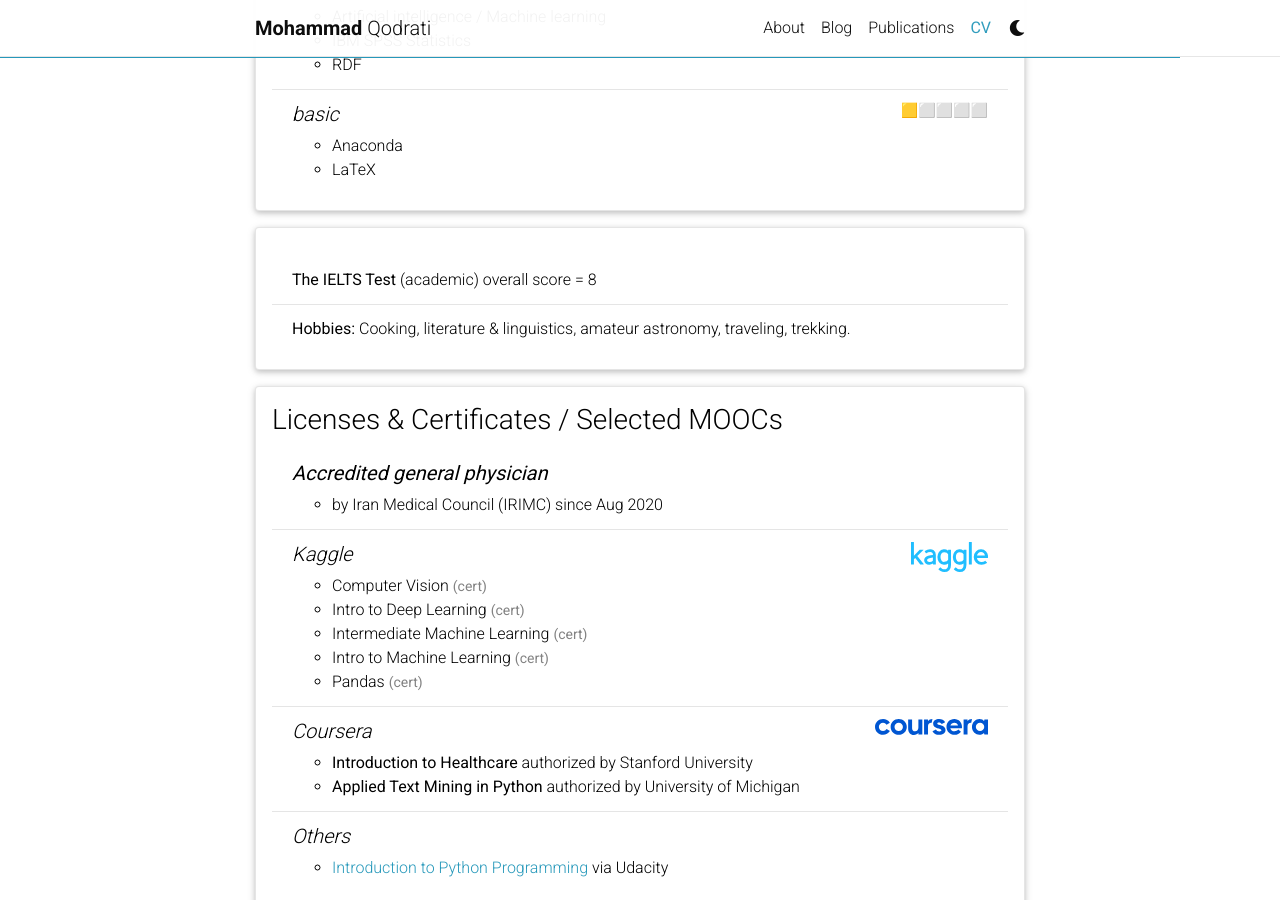
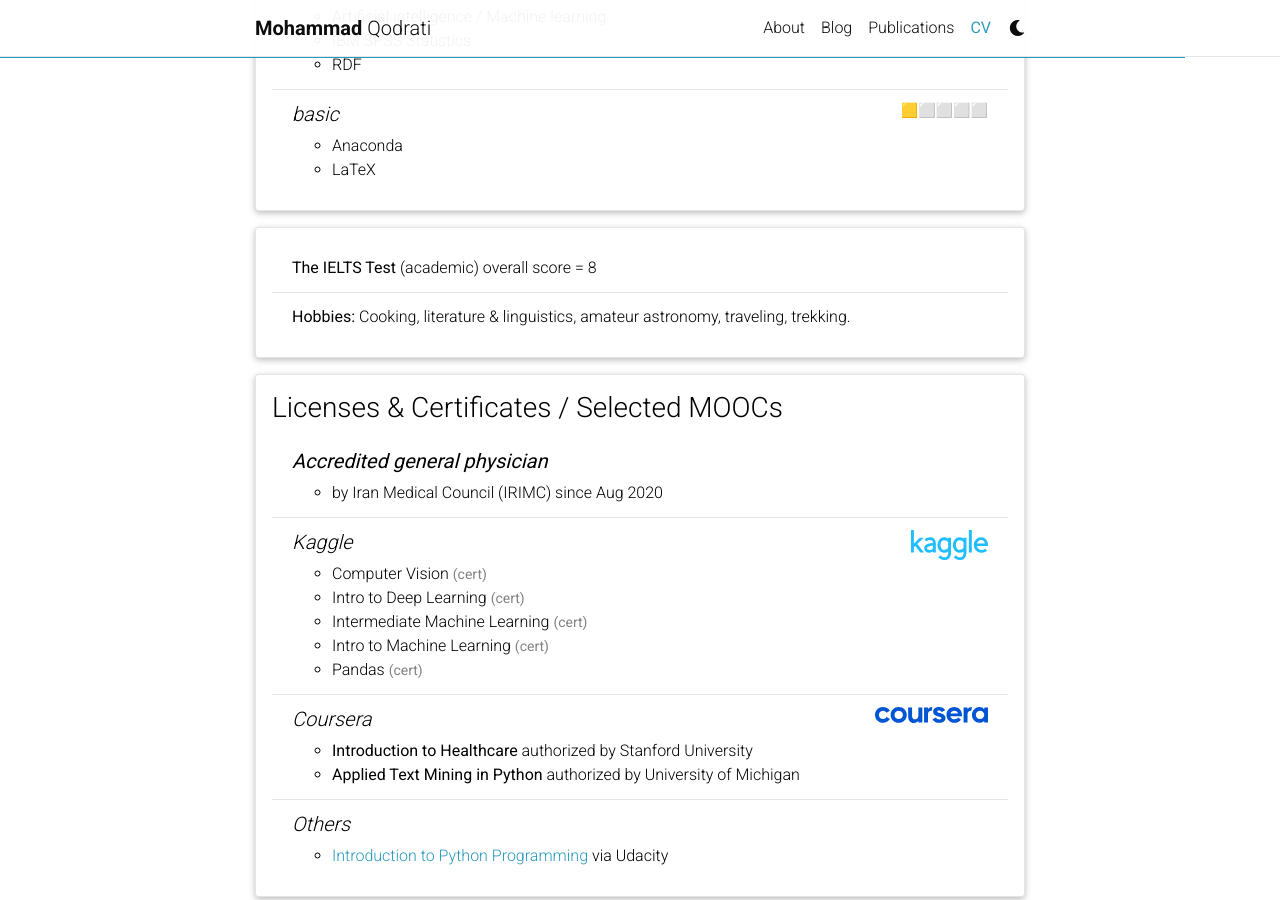
Before and after one commit to qomhmd/qomhmd.github.io, a Jekyll site: the page built from _pages/cv.md, in a window 1280 px wide and 900 px high, scrolled down 2624 px. Built offline with Jekyll 4.4.1, drawn with Linux system fonts in a browser that asks for light colours; comment, search, counter and statistics services are not loaded; a style sheet for code colours, icons or effects is not loaded.

Commit message:
transfer scroll-margin-top style; hide h3 of cards of title is empty

```diff
--- a/_data/cv.yml
+++ b/_data/cv.yml
@@ -109,7 +109,7 @@
 - title:
   type: list
   contents:
-    - '<b id="IELTS" title="English language proficiency test" style="scroll-padding-top: 45px;">The IELTS Test</b> (academic) overall score = 8'
+    - '<p title="English language proficiency test" id="IELTS" style="scroll-margin-top: 70px; margin-bottom: 0;"><b>The IELTS Test</b> (academic) overall score = 8</p>'
     - '<b>Hobbies: </b> Cooking, literature & linguistics, amateur astronomy, traveling, trekking.'
 
 - title: Licenses & Certificates / Selected MOOCs
--- a/_layouts/cv.html
+++ b/_layouts/cv.html
@@ -13,7 +13,7 @@
             <div class="cv">
               {% for entry in site.data.cv %}
                 <div class="card mt-3 p-3">
-                  <h3 class="card-title font-weight-medium">{{ entry.title }}</h3>
+                  {% if entry.title %}<h3 class="card-title font-weight-medium">{{ entry.title }}</h3>{% endif %}
                   <div>
                   {% if entry.type == "list" %}
                     {% include cv/list.html %}
```
